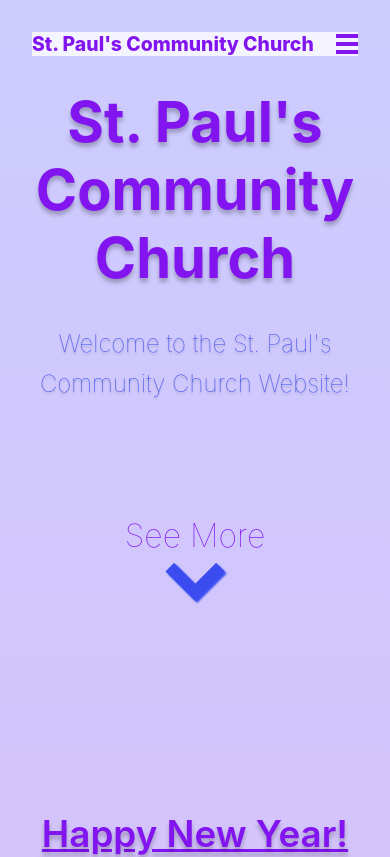
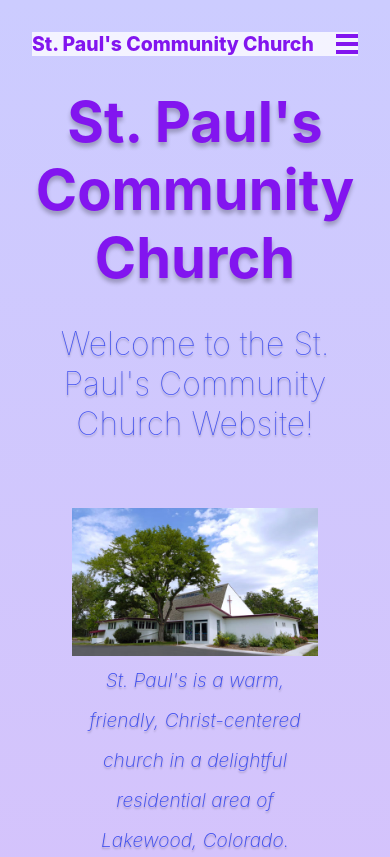
Before and after one commit to dsmith39/stpauls, a Next.js app: page / in a window 390 px wide. Shown: the top 857 px of the page. Built offline with nearby package versions, Linux system fonts and the light colour scheme.

Commit message:
finished most of homepage responsive design

```diff
--- a/components/heading/heading.module.scss
+++ b/components/heading/heading.module.scss
@@ -71,7 +71,7 @@
     font-size: 3rem;
   }
   @include breakpoint(ipadpro) {
-    font-size: 3.3rem;
+    font-size: 3.7rem;
     margin-bottom: calcRem(16);
   }
   @include breakpoint(macbookair) {
--- a/components/tables/CustomTable.module.scss
+++ b/components/tables/CustomTable.module.scss
@@ -3,7 +3,9 @@
   display: table;
 
   table-layout: auto;
-  width: 100%;
+  min-width: 90%;
+  max-width: 80%;
+  margin: 0 auto;
   thead {
     tr {
       th {
@@ -18,11 +20,34 @@
         @include breakpoint(iphone8plus) {
           font-size: 1.3rem;
         }
+        @include breakpoint(ipadmini) {
+          font-size: 1.7rem;
+        }
+        @include breakpoint(ipadmini) {
+          font-size: 2rem;
+        }
       }
     }
   }
   tbody {
     tr {
+      td {
+        font-size: 0.65rem;
+        padding: 0.5rem 0;
+        @include breakpoint(iphone8) {
+          font-size: 0.725rem;
+        }
+        @include breakpoint(iphone8plus) {
+          font-size: 0.925rem;
+        }
+        @include breakpoint(ipadmini) {
+          font-size: 1.3rem;
+          padding: 1.5rem 0;
+        }
+        @include breakpoint(ipadpro) {
+          font-size: 1.6rem;
+        }
+      }
       td:first-child {
         color: darken($color-secondary, $amount: 10%);
         font-weight: 600;
@@ -35,16 +60,6 @@
         color: darken($color-secondary, $amount: 30%);
         font-weight: 400;
       }
-      td {
-        font-size: 0.65rem;
-        padding: 0.5rem 0;
-        @include breakpoint(iphone8) {
-          font-size: 0.725rem;
-        }
-        @include breakpoint(iphone8plus) {
-          font-size: 0.925rem;
-        }
-      }
     }
   }
 }
--- a/components/text/text.module.scss
+++ b/components/text/text.module.scss
@@ -24,10 +24,11 @@
     margin: auto;
   }
   @include breakpoint(ipadpro) {
-    font-size: 3rem;
+    font-size: 2.5rem;
   }
   @include breakpoint(macbookair) {
     line-height: 4.5rem;
+    font-weight: 300;
   }
 }
 
--- a/pages/index.js
+++ b/pages/index.js
@@ -39,12 +39,18 @@ export default function Home() {
           <Text type={"p"}>
             Welcome to the St. Paul&apos;s Community Church Website!
           </Text>
-          <section className={styles.downArrow}>
-            <p>See More</p>
-            <a onClick={handleScroll} href={"#newsSection"}>
-              ⌄
-            </a>
-          </section>
+          <figure className={styles.churchImageSection}>
+            <Image
+              alt={"Image of St. Paul's Community Church"}
+              src={"/st_pauls_web.jpg"}
+              width={800}
+              height={600}
+            />
+            <Text type={"figcaption"}>
+              St. Paul&apos;s is a warm, friendly, Christ-centered church in a
+              delightful residential area of Lakewood, Colorado.
+            </Text>
+          </figure>
         </article>
         <article
           ref={newsRef}
@@ -66,15 +72,7 @@ export default function Home() {
         <article className={styles.callToWorship}>
           <Heading type={"h2"}>Our Morning Worship is at 10:00AM</Heading>
         </article>
-        <figure className={styles.churchImageSection}>
-          <Image
-            alt={"Image of St. Paul's Community Church"}
-            src={"/st_pauls_web.jpg"}
-            width={800}
-            height={600}
-          />
-          <Text type={"figcaption"}>St. Paul&apos;s Community Church</Text>
-        </figure>
+
         <article className={styles.beliefSection}>
           <Heading type={"h2"}>We Believe!</Heading>
           <Text type={"p"}>
--- a/styles/Home.module.scss
+++ b/styles/Home.module.scss
@@ -4,41 +4,25 @@ $sectionPadding: 2rem;
 $subHeadingPadding: 0.5rem;
 
 .headingSection {
-  height: 80vh;
   h1 {
     margin-top: 2rem;
     margin-bottom: 2rem;
+    @include breakpoint(ipadmini) {
+      margin-top: 3rem;
+      margin-bottom: 3rem;
+    }
   }
   p {
-    font-size: 1.5rem;
+    font-size: 2rem;
     font-weight: 100;
-  }
-  .downArrow {
-    display: flex;
-    flex-direction: column;
-    margin-top: 2rem;
-
-    p {
+    line-height: calcRem(40);
+    @include breakpoint(ipadmini) {
+      line-height: calcRem(45);
       font-size: 2rem;
-      font-weight: 100;
-      margin-bottom: -3rem;
-      padding-top: 2rem;
-      color: $color-primary;
-      @include breakpoint(iphone8) {
-        padding-top: 5rem;
-      }
-      @include breakpoint(iphone8plus) {
-        margin-bottom: -4.5rem;
-      }
     }
-    a {
-      color: $color-secondary;
-      font-size: 6rem;
-      font-weight: 800;
-      text-shadow: 2px 2px 2px $color-secondary;
-      @include breakpoint(iphone8plus) {
-        font-size: 8rem;
-      }
+    @include breakpoint(ipadpro) {
+      line-height: calcRem(45);
+      font-size: 3rem;
     }
   }
 }
@@ -61,7 +45,17 @@ $subHeadingPadding: 0.5rem;
 .googleLink {
   font-size: 0.825rem;
   color: $color-primary;
+  font-weight: 300;
   padding-bottom: 2rem;
+  @include breakpoint(iphone8) {
+    font-size: 1rem;
+  }
+  @include breakpoint(iphone8plus) {
+    font-size: 1.3rem;
+  }
+  @include breakpoint(ipadmini) {
+    font-size: 1.7rem;
+  }
 }
 .weeklyScheduleSection,
 .eventScheduleSection {
```
